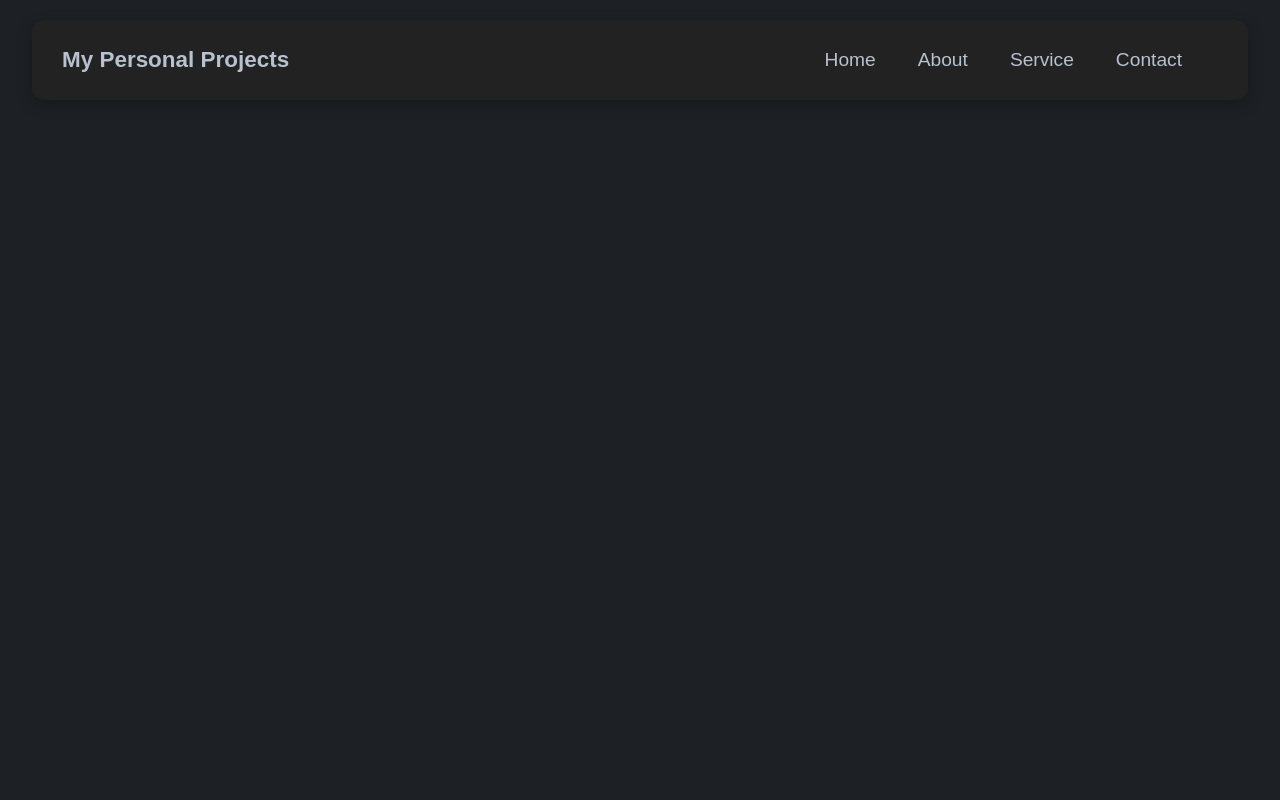
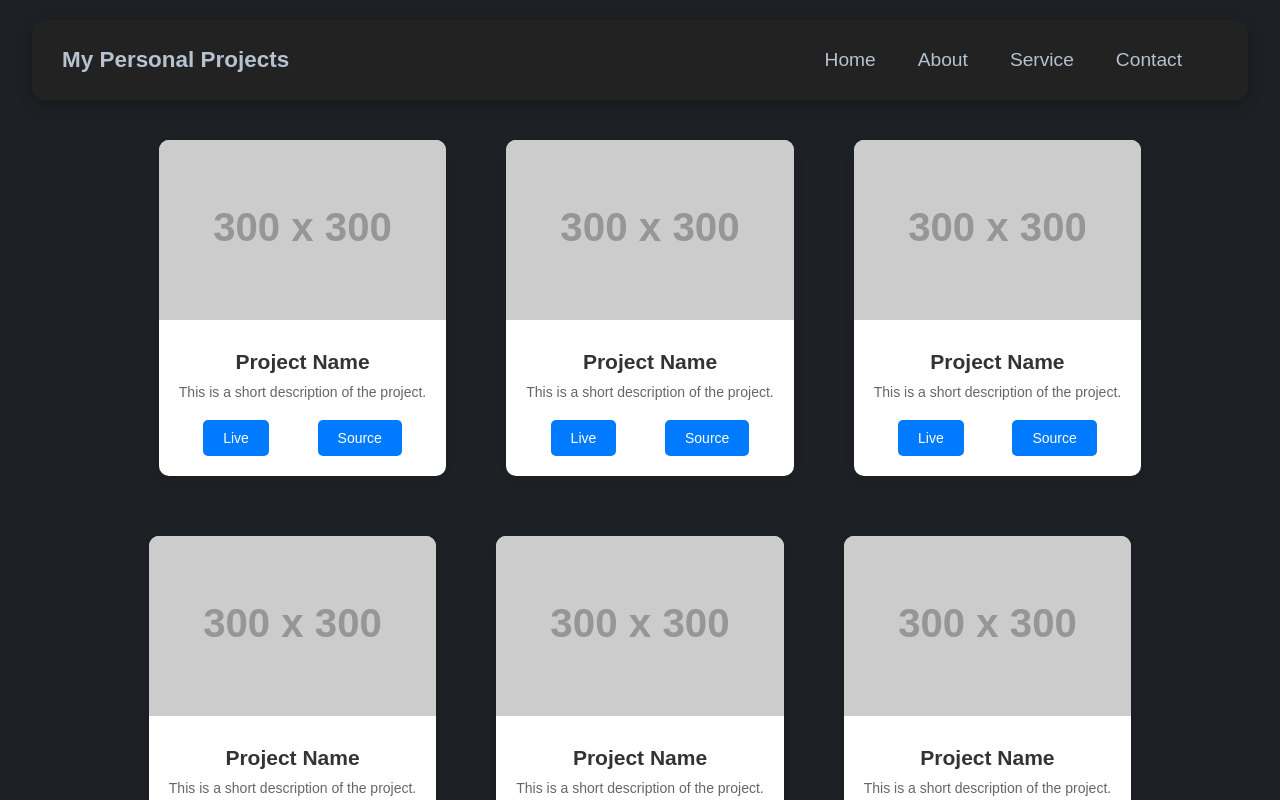
Before and after one commit to deepjoy9/Personal-Projects, a React (Vite) app in the folder client/: page / in a window 1280 px wide. Shown: the top 800 px of the page. Built offline with nearby package versions, Linux system fonts and the light colour scheme.

Commit message:
feat: Add Card component to display projects

```diff
--- a/client/src/App.css
+++ b/client/src/App.css
@@ -5,10 +5,19 @@
   font-family: sans-serif;
 }
 .App {
-  text-align: center;
+  display: flex;
+  flex-wrap: wrap;
+  justify-content: center;
+  align-items: flex-start;
+  gap: 20px;
+  padding: 20px;
+  font-family: "Arial", sans-serif;
+  min-height: 100vh;
+  margin-top: 100px;
 }
 body {
   background: #1d2125;
+  /* background-color: #f8f9fa; */
   color: #b6c2cf;
   font-size: 14px;
 }
@@ -27,6 +36,7 @@ body {
   height: 80px;
   border-radius: 13px;
   position: fixed;
+  z-index: 10;
   top: 20px;
   left: 50%;
   transform: translate(-50%);
@@ -94,3 +104,63 @@ body {
     display: block;
   }
 }
+
+/* Card */
+.project-card {
+  display: flex;
+  flex-direction: column;
+  border-radius: 10px;
+  overflow: hidden;
+  box-shadow: 0 4px 8px rgba(0, 0, 0, 0.1);
+  transition: transform 0.2s;
+  background-color: #fff;
+  max-width: 300px;
+  margin: 20px;
+  z-index: 5;
+  position: relative;
+}
+
+.project-card:hover {
+  transform: scale(1.05);
+}
+
+.project-image {
+  width: 100%;
+  height: 180px;
+  object-fit: cover;
+}
+
+.project-details {
+  padding: 20px;
+  text-align: center;
+}
+
+.project-name {
+  font-size: 1.5em;
+  margin: 10px 0;
+  color: #333;
+}
+
+.project-info {
+  font-size: 1em;
+  color: #666;
+  margin-bottom: 20px;
+}
+
+.project-links {
+  display: flex;
+  justify-content: space-around;
+}
+
+.project-link {
+  text-decoration: none;
+  color: #fff;
+  background-color: #007bff;
+  padding: 10px 20px;
+  border-radius: 5px;
+  transition: background-color 0.3s;
+}
+
+.project-link:hover {
+  background-color: #0056b3;
+}
--- a/client/src/App.jsx
+++ b/client/src/App.jsx
@@ -1,11 +1,61 @@
 import Navbar from "./components/Navbar";
-import './App.css'
+import "./App.css";
+import Card from "./components/Card";
 
 function App() {
   return (
     <>
       <div className="App">
         <Navbar />
+        <Card
+          image="https://via.placeholder.com/300"
+          name="Project Name"
+          info="This is a short description of the project."
+          liveLink="https://live-project-link.com"
+          sourceLink="https://github.com/project-source-link"
+        />
+        <Card
+          image="https://via.placeholder.com/300"
+          name="Project Name"
+          info="This is a short description of the project."
+          liveLink="https://live-project-link.com"
+          sourceLink="https://github.com/project-source-link"
+        />
+        <Card
+          image="https://via.placeholder.com/300"
+          name="Project Name"
+          info="This is a short description of the project."
+          liveLink="https://live-project-link.com"
+          sourceLink="https://github.com/project-source-link"
+        />
+        <Card
+          image="https://via.placeholder.com/300"
+          name="Project Name"
+          info="This is a short description of the project."
+          liveLink="https://live-project-link.com"
+          sourceLink="https://github.com/project-source-link"
+        />
+        <Card
+          image="https://via.placeholder.com/300"
+          name="Project Name"
+          info="This is a short description of the project."
+          liveLink="https://live-project-link.com"
+          sourceLink="https://github.com/project-source-link"
+        />
+        <Card
+          image="https://via.placeholder.com/300"
+          name="Project Name"
+          info="This is a short description of the project."
+          liveLink="https://live-project-link.com"
+          sourceLink="https://github.com/project-source-link"
+        />
+        <Card
+          image="https://via.placeholder.com/300"
+          name="Project Name"
+          info="This is a short description of the project."
+          liveLink="https://live-project-link.com"
+          sourceLink="https://github.com/project-source-link"
+        />
       </div>
     </>
   );
--- /dev/null
+++ b/client/src/components/Card.jsx
@@ -0,0 +1,31 @@
+const Card = ({ image, name, info, liveLink, sourceLink }) => {
+  return (
+    <div className="project-card">
+      <img src={image} alt={name} className="project-image" />
+      <div className="project-details">
+        <h2 className="project-name">{name}</h2>
+        <p className="project-info">{info}</p>
+        <div className="project-links">
+          <a
+            href={liveLink}
+            target="_blank"
+            rel="noopener noreferrer"
+            className="project-link"
+          >
+            Live
+          </a>
+          <a
+            href={sourceLink}
+            target="_blank"
+            rel="noopener noreferrer"
+            className="project-link"
+          >
+            Source
+          </a>
+        </div>
+      </div>
+    </div>
+  );
+};
+
+export default Card;
```
